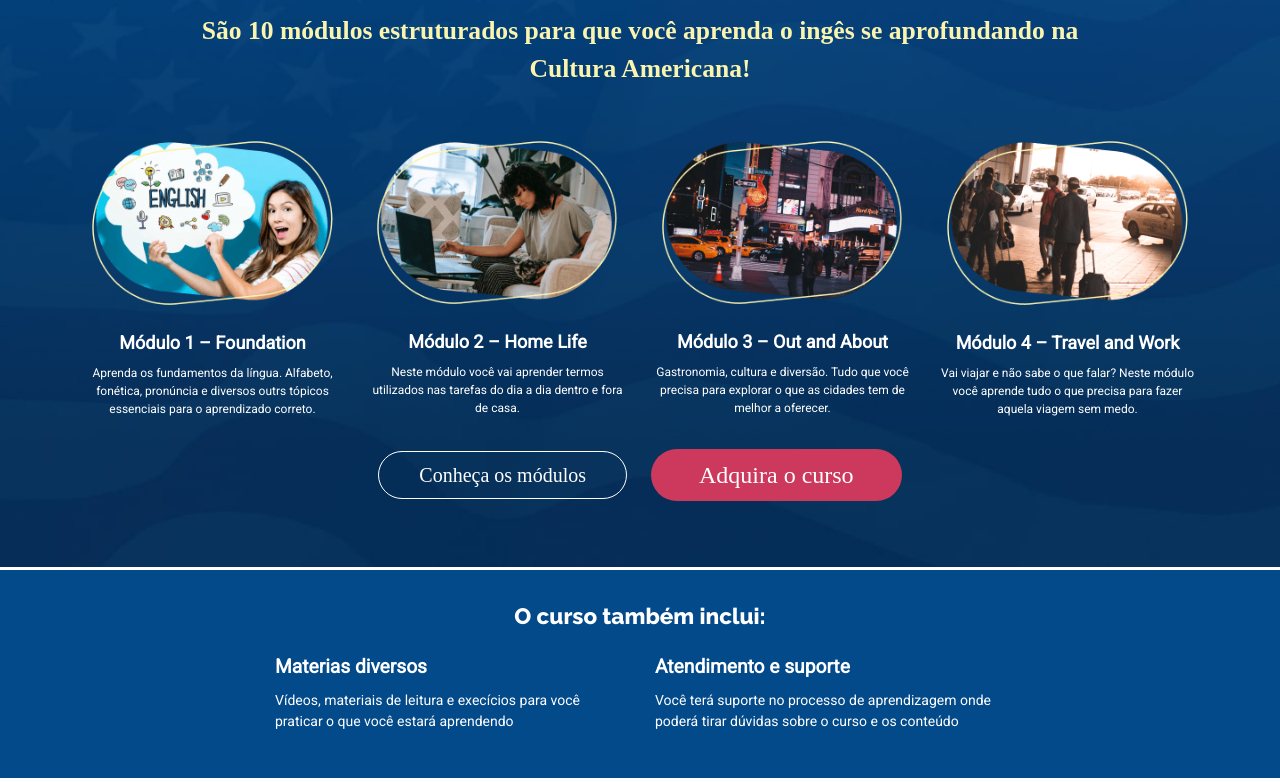
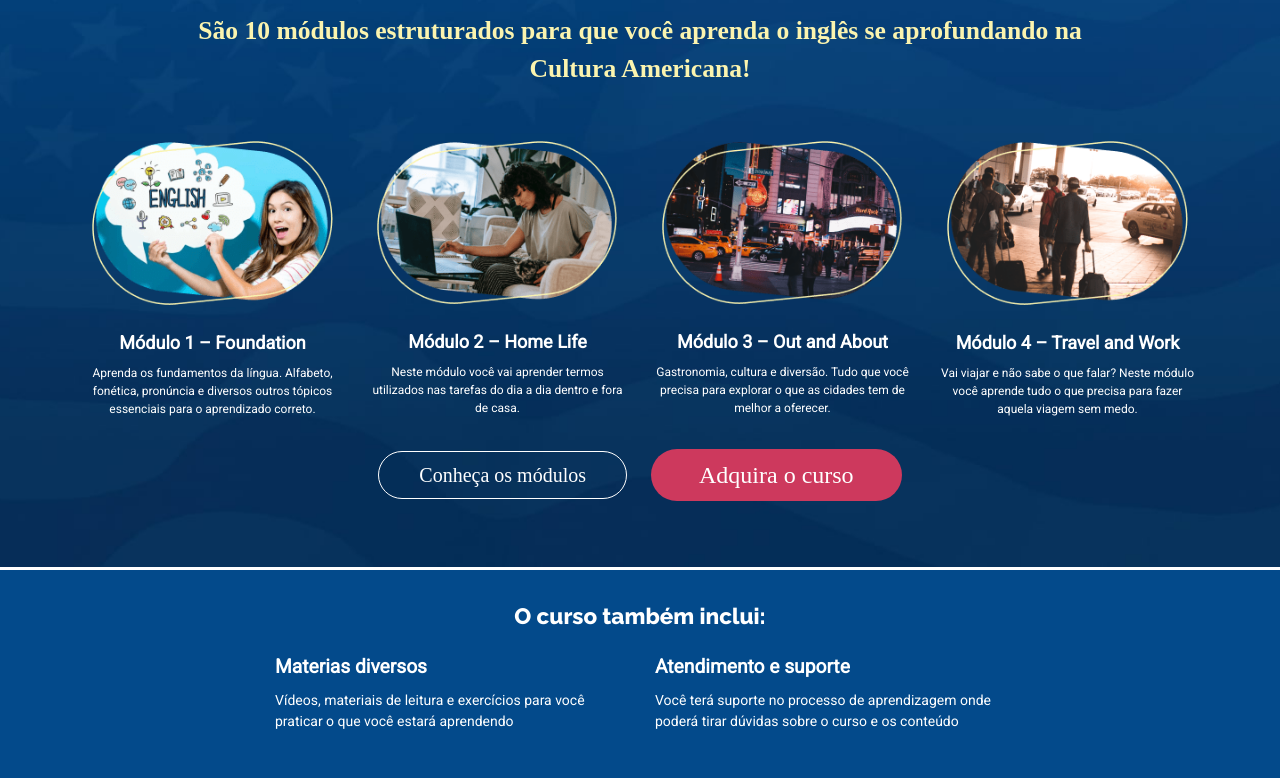
Before and after one commit to falmeidaco/spalp, a plain HTML site: page index.html in a window 1280 px wide. Shown: the part 1023-1805 px from the top of the page. Drawn offline with nearby package versions, Linux system fonts and the light colour scheme; a web font is replaced by a local one.

Commit message:
correções de texto

```diff
--- a/index.html
+++ b/index.html
@@ -151,7 +151,7 @@
 					<div class="row text-2">
 						<p class="text-center">
 							<strong>
-								São 10 módulos estruturados para que você aprenda o ingês se aprofundando na Cultura Americana!
+								São 10 módulos estruturados para que você aprenda o inglês se aprofundando na Cultura Americana!
 							</strong>
 						</p>
 					</div>
@@ -165,7 +165,7 @@
 						</figure>
 						<h4>Módulo 1 – Foundation</h4>
 						<p>
-							Aprenda os fundamentos da língua. Alfabeto, fonética, pronúncia e diversos outrs tópicos essenciais para o
+							Aprenda os fundamentos da língua. Alfabeto, fonética, pronúncia e diversos outros tópicos essenciais para o
 							aprendizado correto.
 						</p>
 					</div>
@@ -235,7 +235,7 @@
 						Materias diversos
 					</h4>
 					<p>
-						Vídeos, materiais de leitura e execícios para você praticar o que você estará aprendendo
+						Vídeos, materiais de leitura e exercícios para você praticar o que você estará aprendendo
 					</p>
 				</div>
 				<div class="col-md-4">
```
